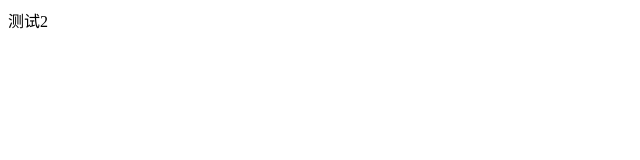
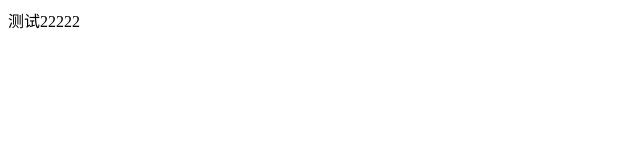
Before and after one commit to 19902440284/jsp-Practical-Training, a plain HTML site: page index.html in a window 1280 px wide. Shown: the full height of the page, 0-640 px from the left. Drawn offline with Linux system fonts and the light colour scheme.

Commit message:
测试888

```diff
--- a/index.html
+++ b/index.html
@@ -7,6 +7,6 @@
     <title>Document</title>
 </head>
 <body>
-    测试2
+    测试22222
 </body>
 </html>
```
